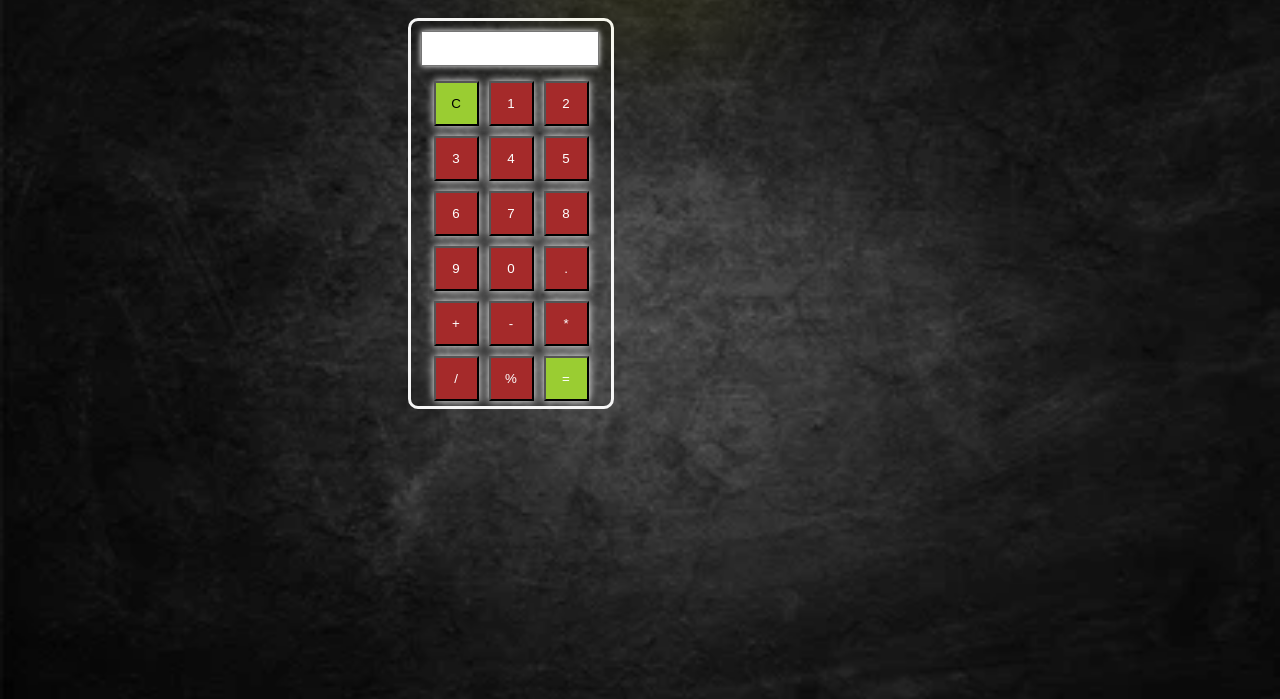
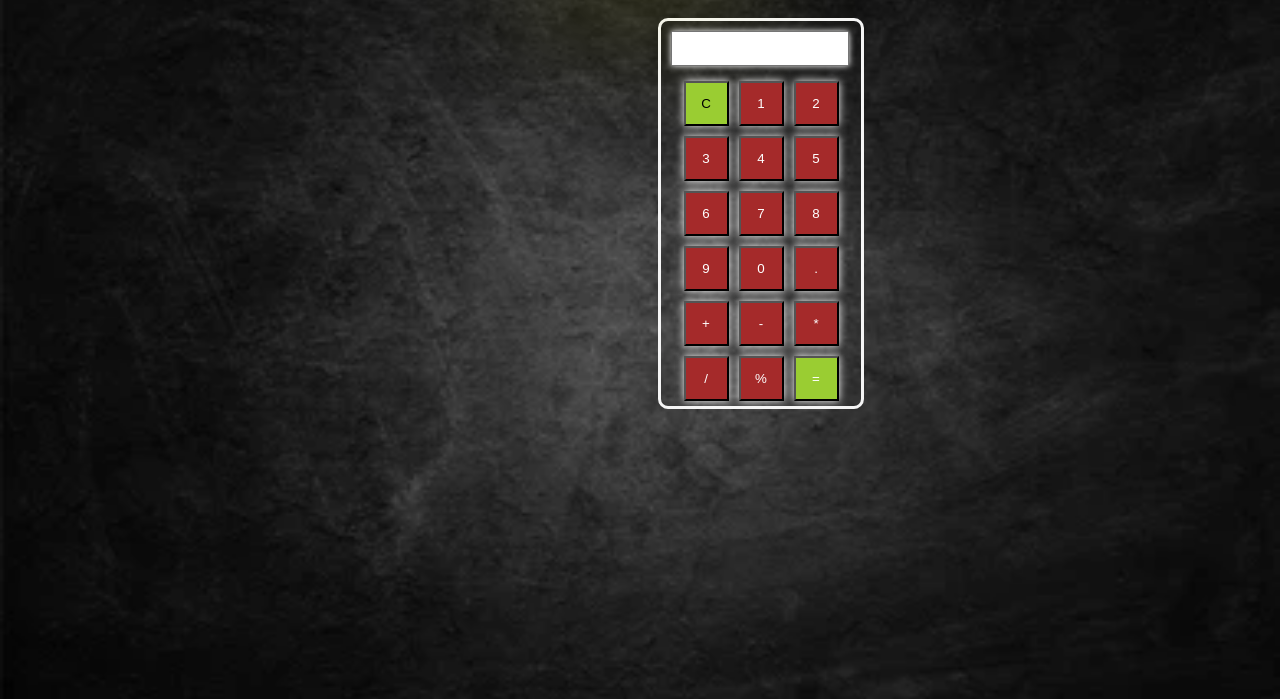
Before and after one commit to ShivaShankarReddy098/CALCULATOR, a plain HTML site: page index.html in a window 1280 px wide. Shown: the part 101-800 px from the top of the page. Drawn offline with Linux system fonts and the light colour scheme.

Commit message:
Update index.css

```diff
--- a/index.css
+++ b/index.css
@@ -23,7 +23,7 @@ h1{
     width: 200px;
     border: 3px solid whitesmoke;
     border-radius: 10px;
-    margin-left: 400px;
+    margin-left: 650px;
 }
 input{
     margin: 10px;
```
